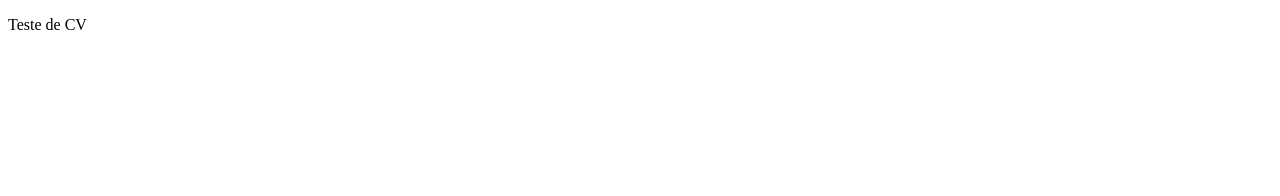
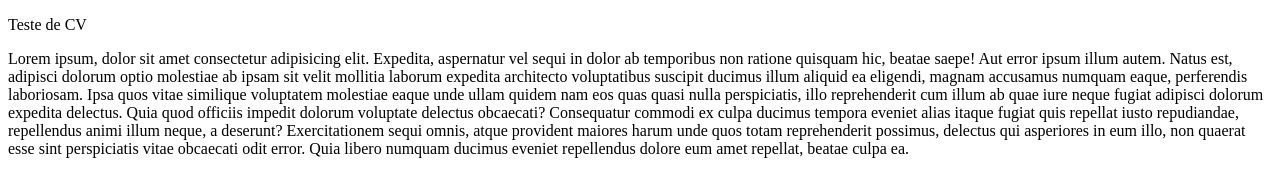
Before and after one commit to Group-ITDevSuccess/devsuccess.github.io, a plain HTML site: page CV/Web/index.html in a window 1280 px wide. Drawn offline with Linux system fonts and the light colour scheme.

Commit message:
Deuxieme teste de Site Web

```diff
--- a/CV/Web/index.html
+++ b/CV/Web/index.html
@@ -8,5 +8,6 @@
 </head>
 <body>
     <p>Teste de CV</p>
+    <p>Lorem ipsum, dolor sit amet consectetur adipisicing elit. Expedita, aspernatur vel sequi in dolor ab temporibus non ratione quisquam hic, beatae saepe! Aut error ipsum illum autem. Natus est, adipisci dolorum optio molestiae ab ipsam sit velit mollitia laborum expedita architecto voluptatibus suscipit ducimus illum aliquid ea eligendi, magnam accusamus numquam eaque, perferendis laboriosam. Ipsa quos vitae similique voluptatem molestiae eaque unde ullam quidem nam eos quas quasi nulla perspiciatis, illo reprehenderit cum illum ab quae iure neque fugiat adipisci dolorum expedita delectus. Quia quod officiis impedit dolorum voluptate delectus obcaecati? Consequatur commodi ex culpa ducimus tempora eveniet alias itaque fugiat quis repellat iusto repudiandae, repellendus animi illum neque, a deserunt? Exercitationem sequi omnis, atque provident maiores harum unde quos totam reprehenderit possimus, delectus qui asperiores in eum illo, non quaerat esse sint perspiciatis vitae obcaecati odit error. Quia libero numquam ducimus eveniet repellendus dolore eum amet repellat, beatae culpa ea.</p>
 </body>
 </html>
```
